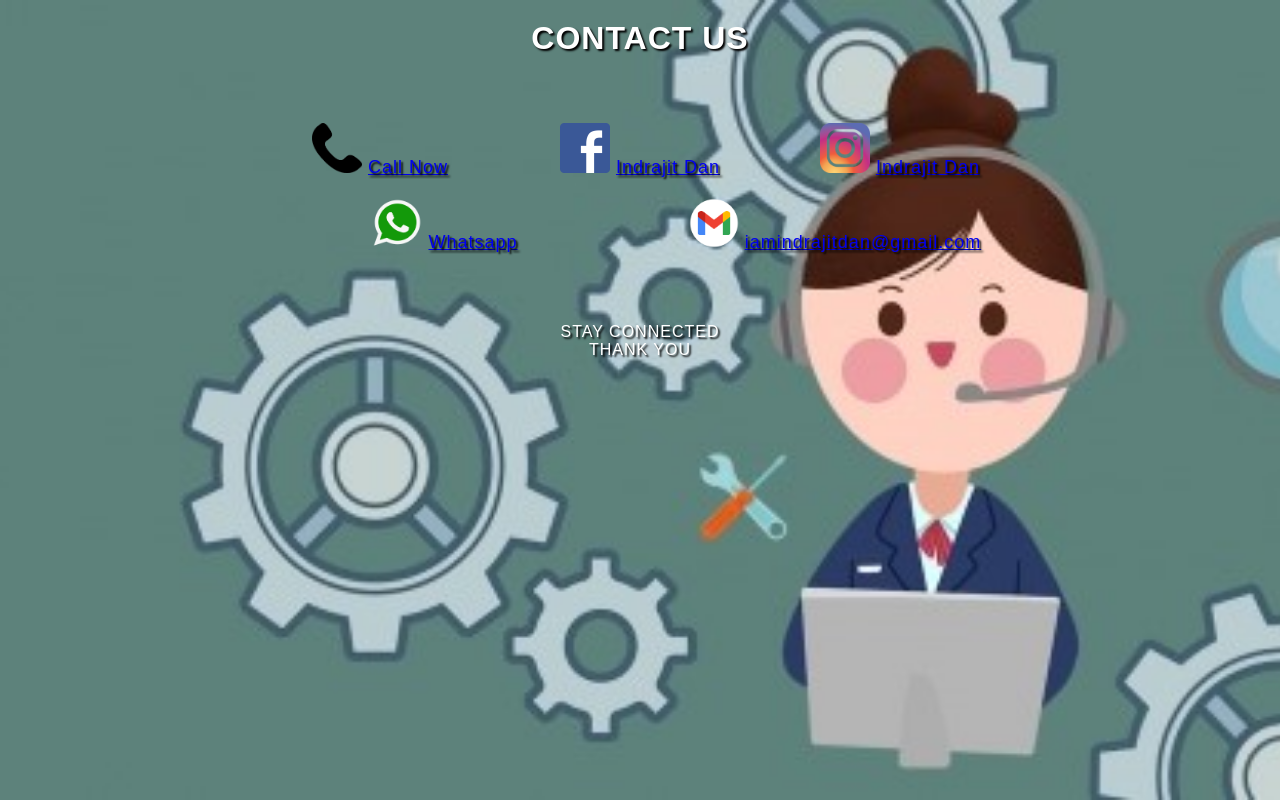
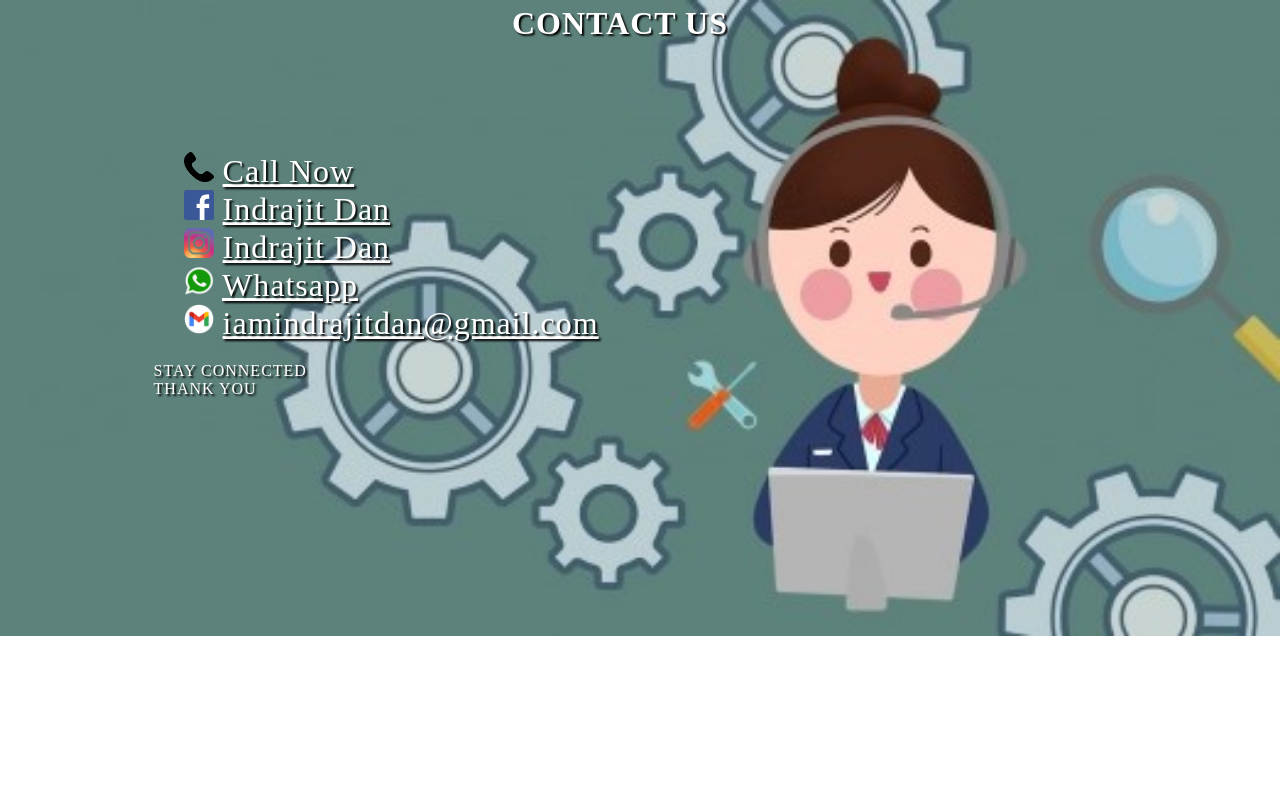
Before and after one commit to iamindrajitdan/steerx, a plain HTML site: page contact.html in a window 1280 px wide. Drawn offline with Linux system fonts and the light colour scheme.

Commit message:
Update contact.html

```diff
--- a/contact.html
+++ b/contact.html
@@ -4,84 +4,67 @@
     <meta charset="UTF-8">
     <meta http-equiv="X-UA-Compatible" content="IE=edge">
     <meta name="viewport" content="width=device-width, initial-scale=1.0">
-    <title>Contact</title>
+    <title>contact</title>
+</head>
 <style>
-        * {
+    *{
         margin: 0;
         padding: 0;
         box-sizing: border-box;
     }
-        body {
-            background: url('fmm.jpg') no-repeat center center fixed;
+    header{
+        margin-top: 5px;
+        align-items: center;
+        padding-left: 40%;
+        color: white;
+    }
+    div{
+        margin-top: 7%;
+        margin-left: 12%;
+        font-size: xx-large;
+        border-radius: 4px;
+        padding: 20px 30px;
+    }
+    p{
+        color: white;
+    }
+    a{
+        outline: none;
+        color: white;
+
+    }
+    img{
+        width: 30px;
+        height: 30px;
+    }
+    body{
+        background: url('fmm.jpg');
+        background-repeat: no-repeat;
         background-size: cover;
         text-shadow: 2px 2px 2px black;
         letter-spacing: 1px;
-            font-family: Arial, sans-serif;
     }
-        header {
-            text-align: center;
-            color: white;
-            padding: 20px;
+    .sc{
+        margin-left: 12%;
     }
-        .contact-container {
-            max-width: 800px;
-            margin: 2% auto;
-            padding: 20px;
-            text-align: center;
-        }
-        .contact-info {
-            display: flex;
-            flex-wrap: wrap;
-            justify-content: center;
-            gap: 20px;
-        }
-        .contact-info > div {
-            flex: 1 1 200px;
-            font-size: large;
-            color: white;
-        }
-        .contact-info img {
-            width: 50px;
-            height: 50px;
-        }
-        .sc {
-            color: white;
-            text-align: center;
-            margin-top: 50px;
-        }
-        @media (max-width: 768px) {
-            .contact-info > div {
-                flex-basis: 100%;
-            }
-        }
+
 </style>
-</head>
 <body>
     <header>
         <h1>CONTACT US</h1>
     </header>
-    <div class="contact-container">
-        <div class="contact-info">
     <div>
-                <img src="pn.png" alt="Phone no."> <a href="tel:+918927266416">Call Now</a>
-            </div>
-            <div>
-                <img src="pngwing.com.png" alt="Facebook">
+    <img src="pn.png" alt="Phone no." id="pn"> <a href="tel:+918927266416">Call Now</a><br>
+    <img src="pngwing.com.png" alt="Facebook" id="fb">
     <a href="https://www.facebook.com/indrajit.dan.980" target="_blank">Indrajit Dan</a>
-            </div>
-            <div>
-                <img src="ig.png" alt="Instagram">
+    <br>
+    <img src="ig.png" alt="Instagram" id="ig">
     <a href="https://www.instagram.com/your_bawal_chele/" target="_blank">Indrajit Dan</a>
-            </div>
-            <div>
-                <img src="wp.png" alt="Whatsapp">
-                <a href="https://wa.me/+918927266416?text=Please help me!" target="_blank">Whatsapp</a>
-            </div>
-            <div>
-                <img src="mail.png" alt="Gmail">
+    <br>
+    <img src="wp.png" alt="Whatsapp" id="wp">
+    <a href="https://wa.me/+918927266416text=Please help me!"target="_blank">Whatsapp</a><br>
+    <img src="mail.png" alt="Gmail" id="g">
     <a href="mailto:iamindrajitdan@gmail.com" target="_blank">iamindrajitdan@gmail.com</a>
-            </div>
-        </div>
     </div>
     <p class="sc">STAY CONNECTED <br>THANK YOU</p>
 </body>
```
Lines whose indentation alone changed are shown as unchanged.
